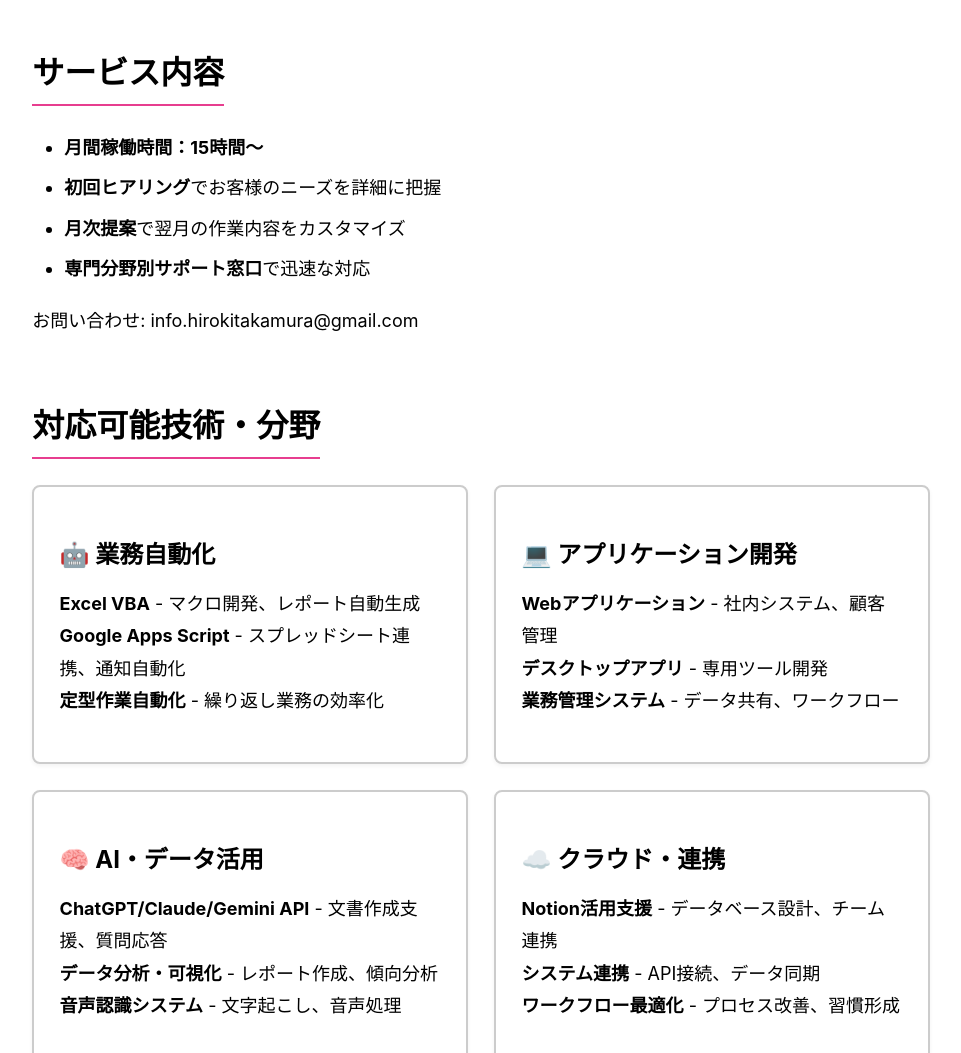
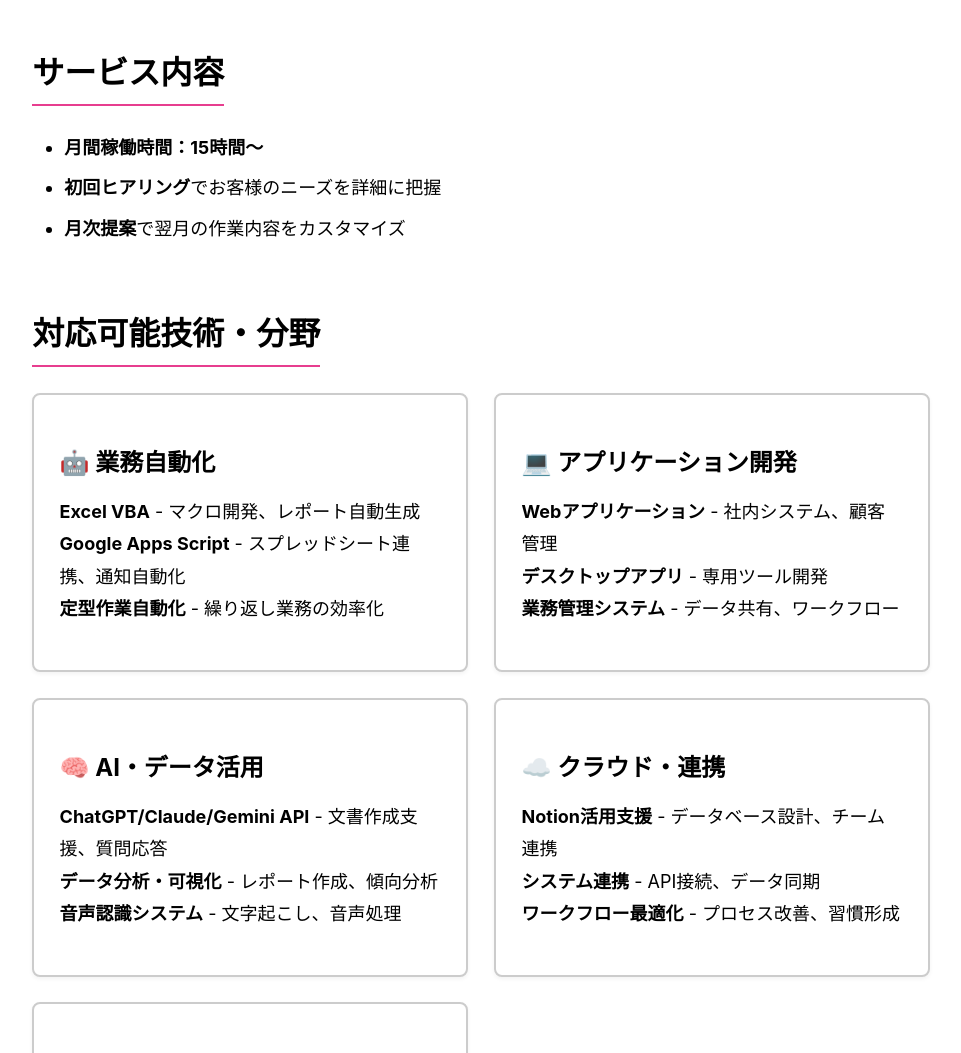
Before and after one commit to infoHiroki/infohirokiWebsite, a plain HTML site: page services.html in a window 1280 px wide. Shown: the part 788-1841 px from the top of the page, without its empty margins (299-1260 px from the left). Drawn offline with Linux system fonts and the light colour scheme.

Commit message:
サービスセクションの不要な情報を削除し、連絡先情報を整理。HTMLファイル名変更手順書を新規作成。

```diff
--- a/services.html
+++ b/services.html
@@ -158,9 +158,7 @@
                                 <li><strong>月間稼働時間：15時間〜</strong></li>
                                 <li><strong>初回ヒアリング</strong>でお客様のニーズを詳細に把握</li>
                                 <li><strong>月次提案</strong>で翌月の作業内容をカスタマイズ</li>
-                                <li><strong>専門分野別サポート窓口</strong>で迅速な対応</li>
                             </ul>
-                            <p class="contact-info">お問い合わせ: info.hirokitakamura@gmail.com</p>
                         </section>
 
                         <!-- 対応可能技術・分野 -->
```
Also changed, not shown: 2 other files.
